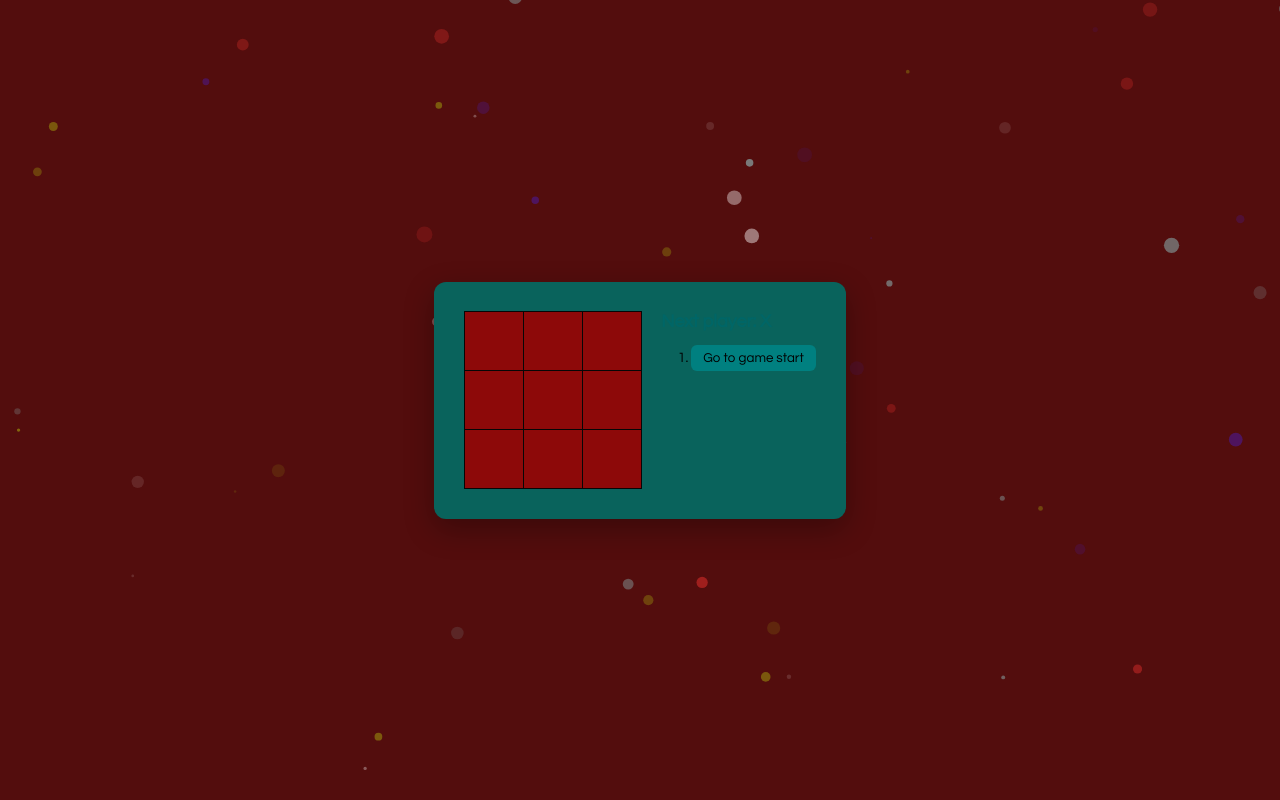
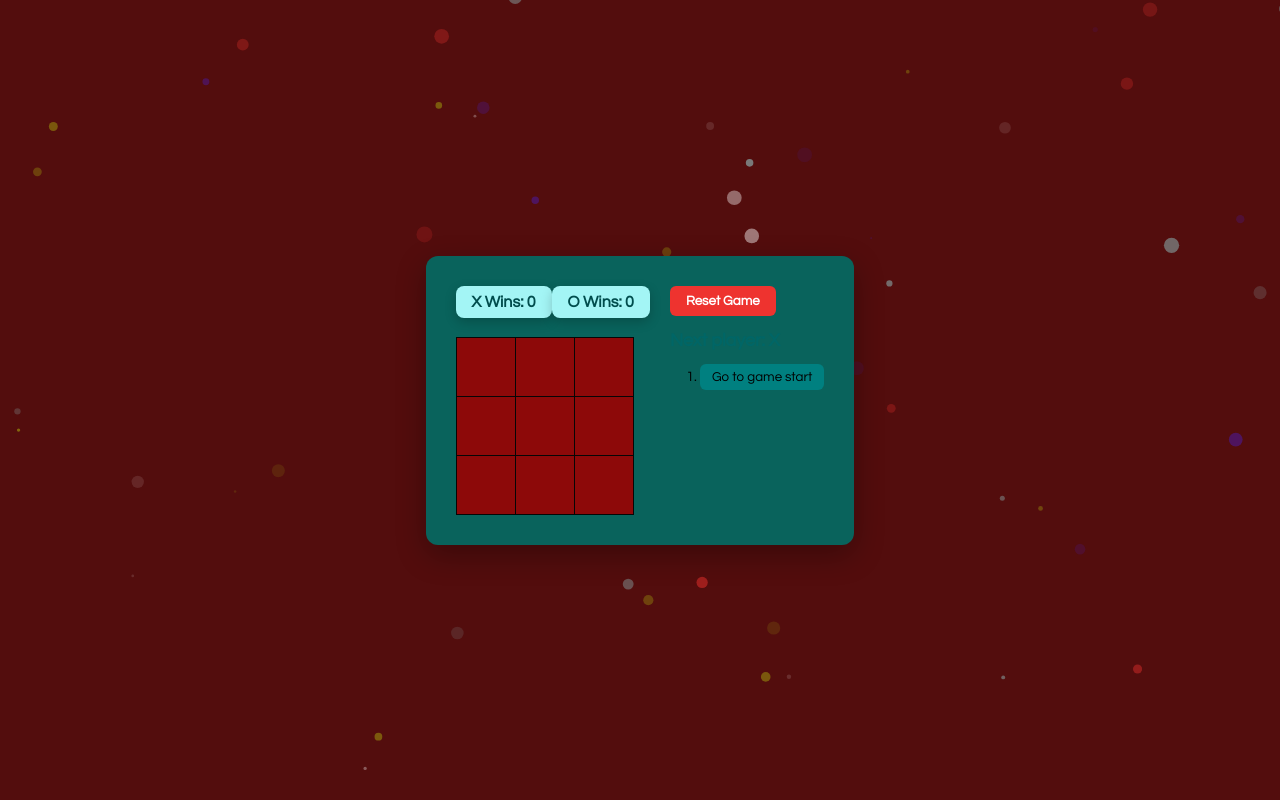
Before and after one commit to ayubsoaliha-SS/tic-toe, a React app: page / in a window 1280 px wide. Built offline with nearby package versions, Linux system fonts and the light colour scheme.

Commit message:
updated interfeace

```diff
--- a/src/Game.css
+++ b/src/Game.css
@@ -96,6 +96,22 @@ ul {
   box-shadow: 0 10px 30px rgba(0,0,0,0.3);
 }
 
+.scoreboard {
+  display: flex;
+  justify-content: space-between;
+  margin-bottom: 20px;
+}
+
+.score {
+  background-color: #a3f5f5;
+  color: #004d4d;
+  padding: 8px 16px;
+  border-radius: 8px;
+  font-weight: 800;
+  font-size: 16px;
+  box-shadow: 0 4px 12px rgba(0, 0, 0, 0.2);
+}
+
 .game-info {
   margin-left: 20px;
 }
@@ -127,6 +143,18 @@ ul {
   color: black; /* Makes the text black */
 }
 
+.reset-button {
+  background-color: #ee332f !important;
+  color: white !important;
+  font-weight: 800;
+  padding: 8px 16px !important;
+  margin-bottom: 15px !important;
+}
+
+.reset-button:hover {
+  background-color: #cc2a26 !important;
+}
+
 @keyframes celebrate {
   0% { transform: scale(1); }
   10%, 20% { transform: scale(0.95) rotate(-2deg); }
@@ -149,6 +177,17 @@ ul {
   animation: text-pulse 1s ease-in-out infinite;
   display: inline-block;
   transform-origin: left center;
+}
+
+@keyframes draw-shake {
+  0%, 100% { transform: translateX(0); }
+  20%, 60% { transform: translateX(-8px); }
+  40%, 80% { transform: translateX(8px); }
+}
+
+.game.game-draw {
+  animation: draw-shake 0.4s ease-in-out;
+  box-shadow: 0 0 30px rgba(128, 128, 128, 0.4);
 }
 
 /* Mobile Responsiveness */
--- a/src/Game.js
+++ b/src/Game.js
@@ -15,11 +15,27 @@ class Game extends React.Component {
       ],
       stepNumber: 0,
       xIsNext: true,
+      xWins: 0,
+      oWins: 0,
     };
   }
 
   particlesInit = async (main) => {
     await loadFull(main);
+  };
+
+  resetGame = () => {
+    this.setState({
+      history: [
+        {
+          squares: Array(9).fill(null),
+        },
+      ],
+      stepNumber: 0,
+      xIsNext: true,
+      xWins: 0,
+      oWins: 0,
+    });
   };
 
   handleClick(i) {
@@ -30,6 +46,18 @@ class Game extends React.Component {
       return;
     }
     squares[i] = this.state.xIsNext ? 'X' : 'O';
+
+    let xWins = this.state.xWins;
+    let oWins = this.state.oWins;
+    const winInfo = calculateWinner(squares);
+    if (winInfo) {
+      if (winInfo.winner === 'X') {
+        xWins++;
+      } else {
+        oWins++;
+      }
+    }
+
     this.setState({
       history: history.concat([
         {
@@ -38,6 +66,8 @@ class Game extends React.Component {
       ]),
       stepNumber: history.length,
       xIsNext: !this.state.xIsNext,
+      xWins: xWins,
+      oWins: oWins,
     });
   }
   jumpTo(step) {
@@ -52,6 +82,7 @@ class Game extends React.Component {
     const winInfo = calculateWinner(current.squares);
     const winner = winInfo ? winInfo.winner : null;
     const winningLine = winInfo ? winInfo.line : [];
+    const isDraw = !winner && !current.squares.includes(null);
 
     const moves = history.map((step, move) => {
       const desc = move ? 'Go to move #' + move : 'Go to game start';
@@ -69,6 +100,8 @@ class Game extends React.Component {
     let status;
     if (winner) {
       status = 'Winner: ' + winner;
+    } else if (!current.squares.includes(null)) {
+      status = 'Draw!';
     } else {
       status = 'Next player: ' + (this.state.xIsNext ? 'X' : 'O');
     }
@@ -125,8 +158,12 @@ class Game extends React.Component {
     return (
       <React.Fragment>
         <Particles id="tsparticles" init={this.particlesInit} options={particleOptions} />
-        <div className={`game ${winner ? 'game-won' : ''}`}>
+        <div className={`game ${winner ? 'game-won' : isDraw ? 'game-draw' : ''}`}>
           <div className="game-board">
+            <div className="scoreboard">
+              <div className="score">X Wins: {this.state.xWins}</div>
+              <div className="score">O Wins: {this.state.oWins}</div>
+            </div>
             <Board
               squares={current.squares}
               winningLine={winningLine}
@@ -134,6 +171,9 @@ class Game extends React.Component {
             />
           </div>
           <div className="game-info">
+            <button className="reset-button" onClick={this.resetGame}>
+              Reset Game
+            </button>
             <div className={`status ${winner ? 'winner-text' : ''}`}>{status}</div>
             <ol>{moves}</ol>
           </div>
```
Also changed, not shown: README.md.
